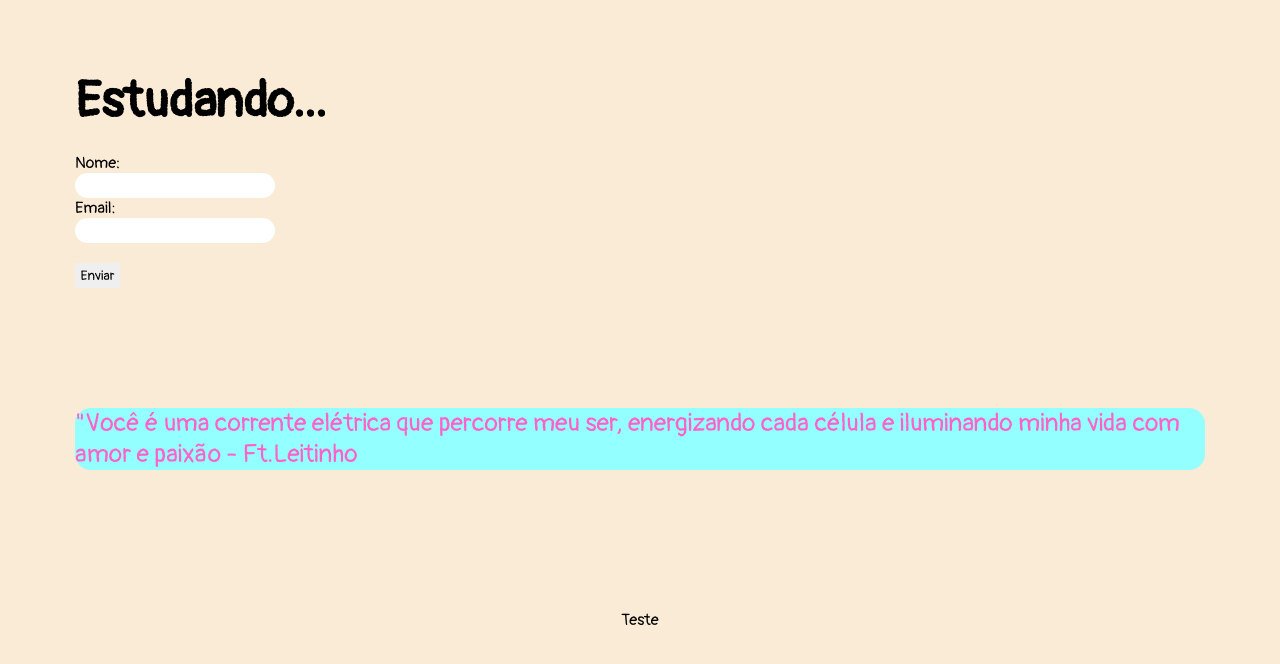
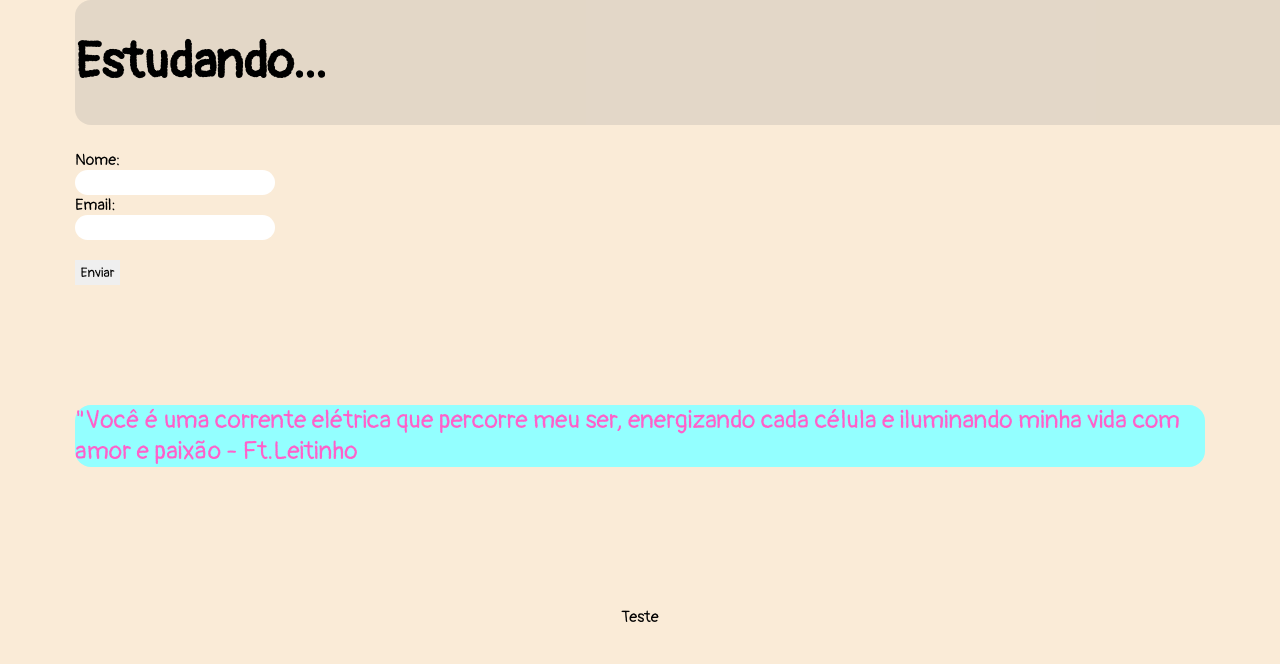
Before and after one commit to leitinho-dev/Estudos01, a plain HTML site: page index.html in a window 1280 px wide. Drawn offline with Linux system fonts and the light colour scheme; a web font is replaced by a local one.

Commit message:
add style.css

```diff
--- a/style.css
+++ b/style.css
@@ -4,6 +4,7 @@
     border: 0;
 
     font-family: 'Pangolin', cursive;
+
 }
 
 
@@ -16,9 +17,18 @@ body{
     min-height: 20px;
 }
 
-h1{
-    font-size: 50px;
+header{
+
+    position: fixed;
+    font-size: 25px;
+    margin: -150px 0px 0px 0px;
+    background-color: rgba(141, 141, 141, 0.212);
+    border-radius: 1rem;
+    padding: 0px 1280px 0px 0px;
+
 }
+
+
 
 input[type="text"]{
     width: 200px; /*largura*/
@@ -31,6 +41,10 @@ input[type="submit"]{
     height: 25px; /*altura*/
 }
 
+#div1{
+    display: block;
+    margin: 150px 0px 0px 0px;
+}
 #div2{
     margin: 100px 0px 0px 0px;
 }
```
